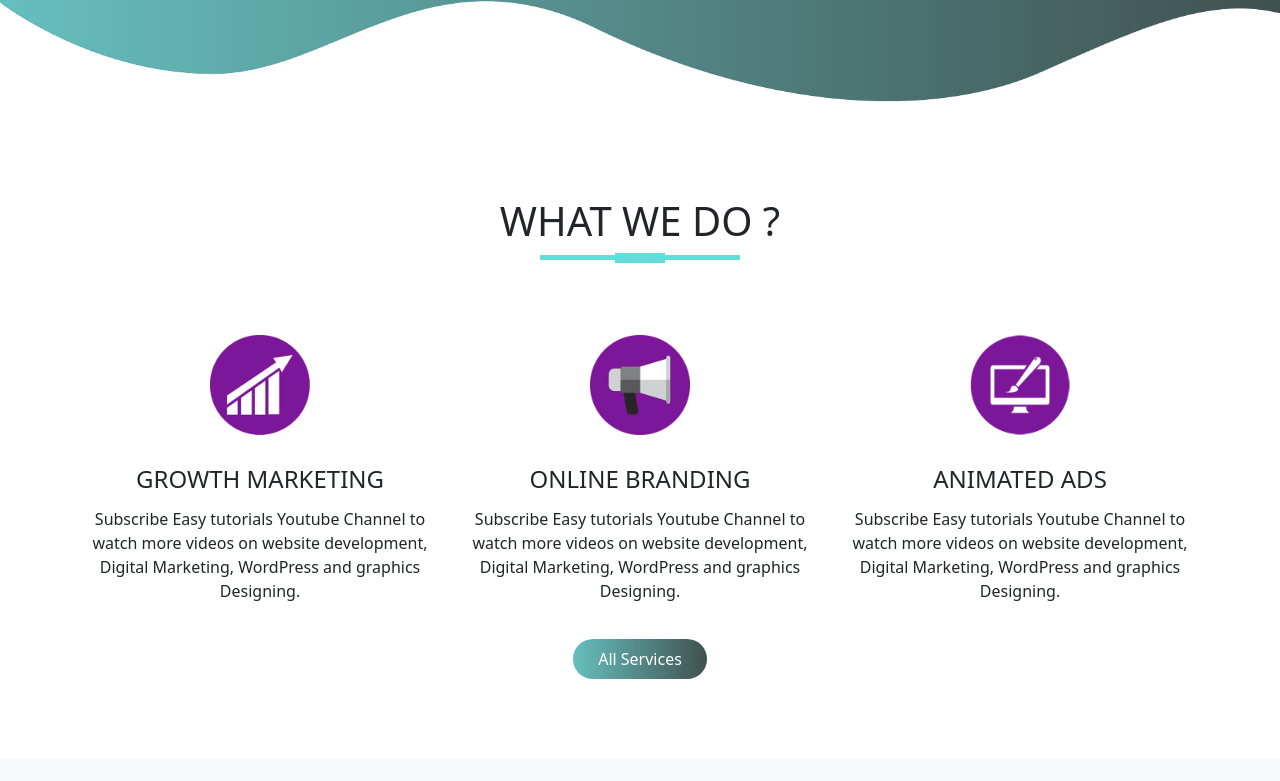
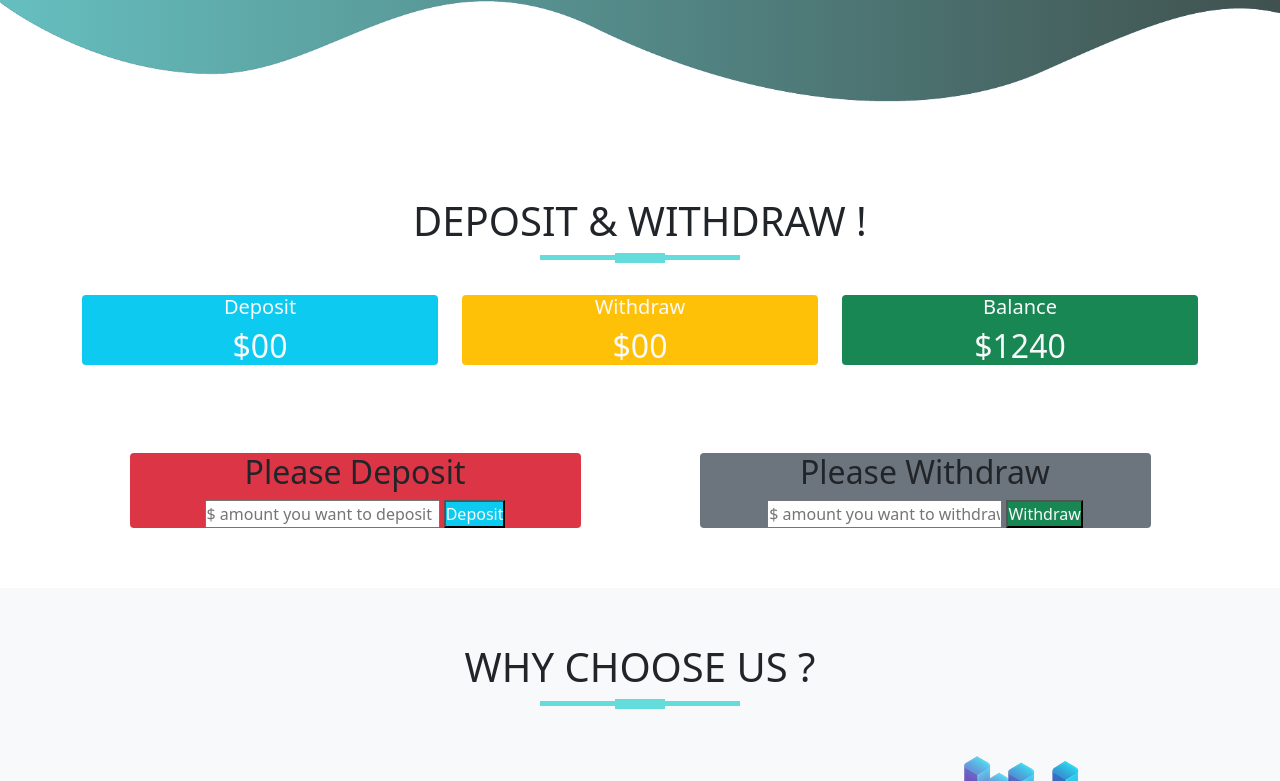
Before and after one commit to nosianuri/finance-website, a plain HTML site: page home.html in a window 1280 px wide. Shown: the part 602-1383 px from the top of the page. Drawn offline with nearby package versions, Linux system fonts and the light colour scheme.

Commit message:
Added deposite amount

```diff
--- a/home.html
+++ b/home.html
@@ -60,10 +60,7 @@
                         </li>
 
                     </ul>
-                    <form class="d-flex">
-                        <button class="btn btn-outline-success" type="submit">Login</button>
-                      <button class="btn btn-outline-success" type="submit">Register</button>
-                    </form>
+
                 </div>
 
             </div>
@@ -94,28 +91,61 @@
 
     <section id="services">
         <div class="container text-center">
-            <h1 class="title">WHAT WE DO ?</h1>
+            <h1 class="title">DEPOSIT & WITHDRAW !</h1>
+            <!-- Balance & Transaction -->
             <div class="row text-center">
-                <div class="col-md-4 services">
-                    <img src="images/service1.png" class="service-img" alt="">
-                    <h4>Growth Marketing</h4>
-                    <p>Subscribe Easy tutorials Youtube Channel to watch more videos on website development, Digital
-                        Marketing, WordPress and graphics Designing.</p>
+                <div class="col-md-4 gap-4 w-3/4 mx-auto text-light">
+                    <div class="bg-info pt-16 rounded">
+                        <h3 class="fs-5">Deposit</h3>
+                        <h4 class="fs-2">$<span id="deposit-total">00</span></h4>
                     </div>
-                <div class="col-md-4 services">
-                    <img src="images/service2.png" class="service-img" alt="">
-                    <h4>Online Branding</h4>
-                    <p>Subscribe Easy tutorials Youtube Channel to watch more videos on website development, Digital
-                        Marketing, WordPress and graphics Designing.</p>
+
                 </div>
-                <div class="col-md-4 services">
-                    <img src="images/service3.png" class="service-img" alt="">
-                    <h4>Animated Ads</h4>
-                    <p>Subscribe Easy tutorials Youtube Channel to watch more videos on website development, Digital
-                        Marketing, WordPress and graphics Designing.</p>
+                <div class="col-md-4 gap-4 w-3/4 mx-auto text-light">
+                    <div class="bg-warning p-8 rounded">
+                        <h3 class="fs-5">Withdraw</h3>
+                        <h4 class="fs-2">$00</h4>
+                    </div>
+
+                </div>
+                <div class="col-md-4 gap-4 w-3/4 mx-auto text-light">
+                    <div class="bg-success p-8 rounded">
+                        <h3 class="fs-5">Balance</h3>
+                        <h4 class="fs-2">$1240</h4>
+                    </div>
+
+                </div>
+
+            </div>
+
+        </div>
+    </section>
+    <!-- Deposit & Withdraw -->
+    <section class="depo-with">
+        <div class="container text-center">
+            <div class="row">
+                <div class="col-md-5 w-3/4 mx-auto">
+                    <div class="bg-danger p-8 rounded gap-4">
+                        <h3 class="fs-2">Please Deposit</h3>
+                        <div>
+                            <input id="deposit-input" type="text" placeholder="$ amount you want to deposit">
+                            <button id="deposit-button" class="bg-info text-light">Deposit</button>
                         </div>
                     </div>
-            <button type="button" class="butn-service">All Services</button>
+                </div>
+                <div class="col-md-5 w-3/4 mx-auto">
+                    <div class="bg-secondary p-8 rounded gap-4">
+                        <h3 class="fs-2">Please Withdraw</h3>
+                        <div>
+                            <input id="withdraw-input" type="text" placeholder="$ amount you want to withdraw">
+                            <button id="withdraw-button" class="bg-success text-light">Withdraw</button>
+                        </div>
+                    </div>
+                </div>
+
+
+            </div>
+        </div>
         </div>
     </section>
 
@@ -193,7 +223,8 @@
             <div class="row">
                 <div class="col-md-4 footer-box">
                     <img src="images/demo-logo.png" alt="">
-                    <p>Subscribe Easy tutorials Youtube Channel to watch more videos on website development, Digital Marketing, WordPress and graphics Designing. Press the bell icon to get notifications.</p>
+                    <p>Subscribe Easy tutorials Youtube Channel to watch more videos on website development, Digital
+                        Marketing, WordPress and graphics Designing. Press the bell icon to get notifications.</p>
                 </div>
                 <div class="col-md-4 footer-box">
                     <p><b>CONTACT US</b></p>
@@ -213,6 +244,7 @@
         </div>
     </section>
 
+    <script src="js/bank.js"></script>
     <!----------- Smooth Scroll --------->
     <script src="smooth-scroll.js"></script>
     <script>
--- a/js/bank.js
+++ b/js/bank.js
@@ -1,15 +1,17 @@
-document.getElementById('login-submit').addEventListener('click', function () {
-    // const nameField = document.getElementById('user-name');
-    // const userName = nameField.value;
-    // get user email
-    const emailField = document.getElementById('user-email');
-    const userEmail = emailField.value;
+// handle deposit button event
+document.getElementById('deposit-button').addEventListener('click', function () {
+    // get the amount deposited
+    const depositInput = document.getElementById('deposit-input');
 
-    // get user password
-    const passwordField = document.getElementById('user-password');
-    const userPassword = passwordField.value;
-// check email & password
-    if (userEmail == 'sontan@baap.com' && userPassword == 'secret') {
-        window.location.href = 'home.html'
-    }
-})
+    const newDepositAmountText = depositInput.value;
+   const newDepositAmount = parseFloat(newDepositAmountText);
+
+    const depositTotal = document.getElementById('deposit-total');
+    const previousDepositText = depositTotal.innerText;
+    const previousDepositAmount = parseFloat(previousDepositText)
+    const newDepositTotal = previousDepositAmount + newDepositAmount;
+    depositTotal.innerText = newDepositTotal;
+
+    // clear the deposit input field
+    depositInput.value = '';
+});
--- a/style.css
+++ b/style.css
@@ -110,6 +110,10 @@ body{
     padding: 8px 25px;
     border-radius: 20px;
     box-shadow: none;
+}
+/* ------------------Deposit & Withdraw----------------- */
+.depo-with{
+    margin-bottom: 60px;
 }
 
 /* -----------------about us section------------------- */
```
Also changed, not shown: index.html (+4 -4 lines), js/login.js (added, +15 -0 lines), js/register.js (added, +15 -0 lines), register.html (+3 -3 lines). Lines whose indentation alone changed are shown as unchanged.
